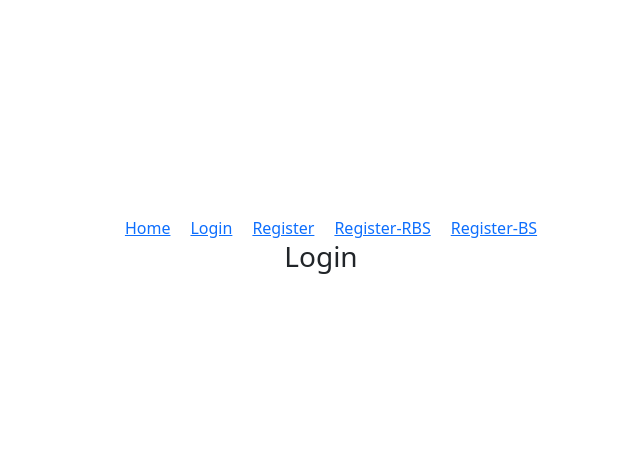
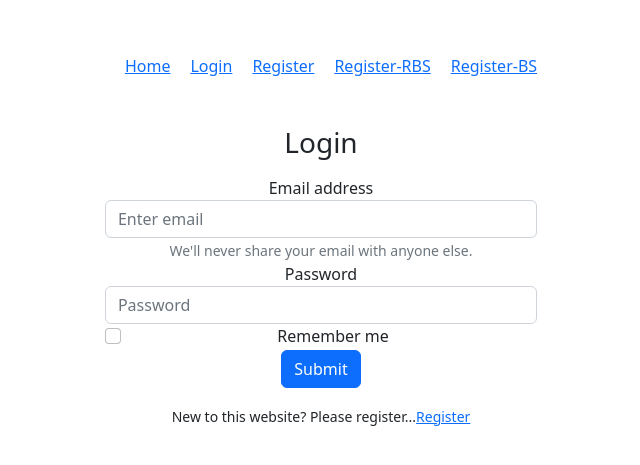
Before and after one commit to touhidcodes/PH-7-Firebase-Email-Password-Auth, a React (Vite) app: page /login in a window 1280 px wide. Shown: the part 151-616 px from the top of the page, without its empty margins (319-959 px from the left). Built offline with nearby package versions, Linux system fonts and the light colour scheme.

Commit message:
email-verification

```diff
--- a/src/components/Login/Login.jsx
+++ b/src/components/Login/Login.jsx
@@ -1,11 +1,100 @@
-import React from 'react';
+import { getAuth, signInWithEmailAndPassword } from "firebase/auth";
+import React, { useState } from "react";
+import app from "../../Firebase/firebase.config";
+import { Link } from "react-router-dom";
 
+const auth = getAuth(app);
 const Login = () => {
-    return (
-        <div>
-            <h3>Login</h3>
-        </div>
-    );
+	const [error, setError] = useState("");
+	const [submit, setSubmit] = useState("");
+
+	const handleSubmit = (event) => {
+		setError("");
+		event.preventDefault();
+
+		const form = event.target;
+		const email = form.email.value;
+		const password = form.password.value;
+
+		if (!/(?=.*[A-Z])/.test(password)) {
+			setError("Ensure string has two uppercase letters.");
+			return;
+		}
+		if (!/(?=.*[!@#$&*])/.test(password)) {
+			setError("Ensure string has one special case letter.");
+			return;
+		}
+		if (!/(?=.*[0-9])/.test(password)) {
+			setError("Ensure string has two digits.");
+			return;
+		}
+		signInWithEmailAndPassword(auth, email, password)
+			.then((result) => {
+				// Signed in
+				const loggedUser = result.user;
+				console.log(loggedUser);
+				setError("");
+				// ...
+			})
+			.catch((error) => {
+				const errorCode = error.code;
+				const errorMessage = error.message;
+				setError(error.message);
+			});
+	};
+	return (
+		<div className='mt-5'>
+			<h3>Login</h3>
+			<p className='text-danger'>{error}</p>
+			<form onSubmit={handleSubmit}>
+				<div className='form-group'>
+					<label for='exampleInputEmail1'>Email address</label>
+					<input
+						type='email'
+						name='email'
+						className='form-control'
+						id='exampleInputEmail1'
+						aria-describedby='emailHelp'
+						placeholder='Enter email'
+						required
+					></input>
+					<small id='emailHelp' className='form-text text-muted'>
+						We'll never share your email with anyone else.
+					</small>
+				</div>
+				<div className='form-group'>
+					<label for='exampleInputPassword1'>Password</label>
+					<input
+						type='password'
+						name='password'
+						className='form-control'
+						id='exampleInputPassword1'
+						placeholder='Password'
+						required
+					></input>
+				</div>
+				<div className='form-group form-check'>
+					<input
+						type='checkbox'
+						className='form-check-input'
+						id='exampleCheck1'
+					></input>
+					<label className='form-check-label' for='exampleCheck1'>
+						Remember me
+					</label>
+				</div>
+				<button type='submit' className='btn btn-primary'>
+					Submit
+				</button>
+			</form>
+			<p className='mt-3'>
+				<small>
+					New to this website? Please register...
+					<Link to={"/register"}>Register</Link>
+				</small>
+			</p>
+		</div>
+	);
 };
 
 export default Login;
--- a/src/components/Register/Register.jsx
+++ b/src/components/Register/Register.jsx
@@ -2,9 +2,11 @@ import React, { useState } from "react";
 import {
 	createUserWithEmailAndPassword,
 	getAuth,
+	sendEmailVerification,
 	signInWithEmailAndPassword,
 } from "firebase/auth";
 import app from "../../Firebase/firebase.config";
+import { Link } from "react-router-dom";
 
 const Register = () => {
 	const auth = getAuth(app);
@@ -28,11 +30,11 @@ const Register = () => {
 		const email = event.target.email.value;
 		const password = event.target.password.value;
 		// Validate Password
-		if (!/(?=.*[A-Z].*[A-Z])/.test(password)) {
+		if (!/(?=.*[A-Z])/.test(password)) {
 			setRegError("Ensure string has two uppercase letters.");
 			return;
 		}
-		if (!/(?=.*[0-9].*[0-9])/.test(password)) {
+		if (!/(?=.*[0-9])/.test(password)) {
 			setRegError("Ensure string has two digits.");
 			return;
 		}
@@ -45,7 +47,7 @@ const Register = () => {
 				setRegError("");
 				event.target.reset();
 				setSuccess("User has been created successfully...");
-				event.target.reset();
+				verifyEmail(loggedUser);
 				// ...
 			})
 			.catch((error) => {
@@ -56,6 +58,13 @@ const Register = () => {
 			});
 	};
 
+	const verifyEmail = (user) => {
+		sendEmailVerification(user).then((result) => {
+			alert("Email verification sent!");
+			// Email verification sent!
+			// ...
+		});
+	};
 	return (
 		<div className='mt-5'>
 			<h3>Please Register</h3>
@@ -87,6 +96,12 @@ const Register = () => {
 					value='Register'
 				/>
 			</form>
+			<p className='mt-3'>
+				<small>
+					Already have an account? Please login...
+					<Link to={"/login"}>Log in</Link>
+				</small>
+			</p>
 			<p className='text-primary mt-3'>{success}</p>
 		</div>
 	);
```
